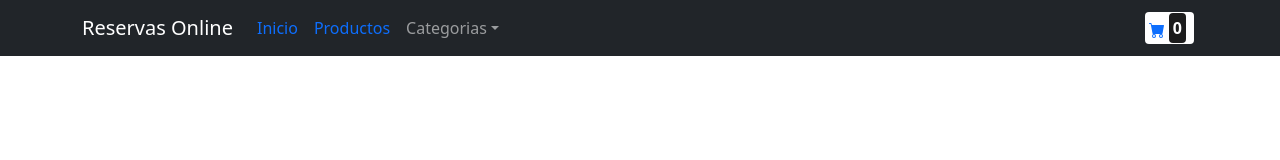
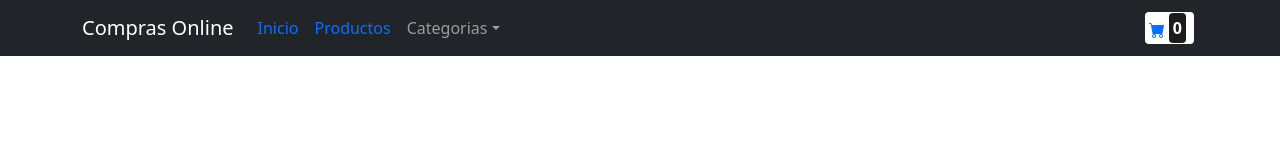
Before and after one commit to agus-a97/tienda-gamer, a React (Create React App) app: page /cart in a window 1280 px wide. Shown: the top 160 px of the page. Built offline with nearby package versions, Linux system fonts and the light colour scheme.

Commit message:
terminamos el desafio12

```diff
--- a/src/components/navBar/NavBar.jsx
+++ b/src/components/navBar/NavBar.jsx
@@ -10,7 +10,7 @@ export default function NavBar() {
         <>
             <Navbar bg="dark" variant="dark">
                 <Container>
-                    <Navbar.Brand >Reservas Online</Navbar.Brand>
+                    <Navbar.Brand >Compras Online</Navbar.Brand>
                     <Nav className="me-auto">
                         <Nav.Link ><Link to={'/'} bg="primary" style={{textDecoration: 'none'}}>Inicio</Link></Nav.Link>
                         <Nav.Link ><Link to={'/'} style={{textDecoration: 'none'}}>Productos</Link></Nav.Link>
```
